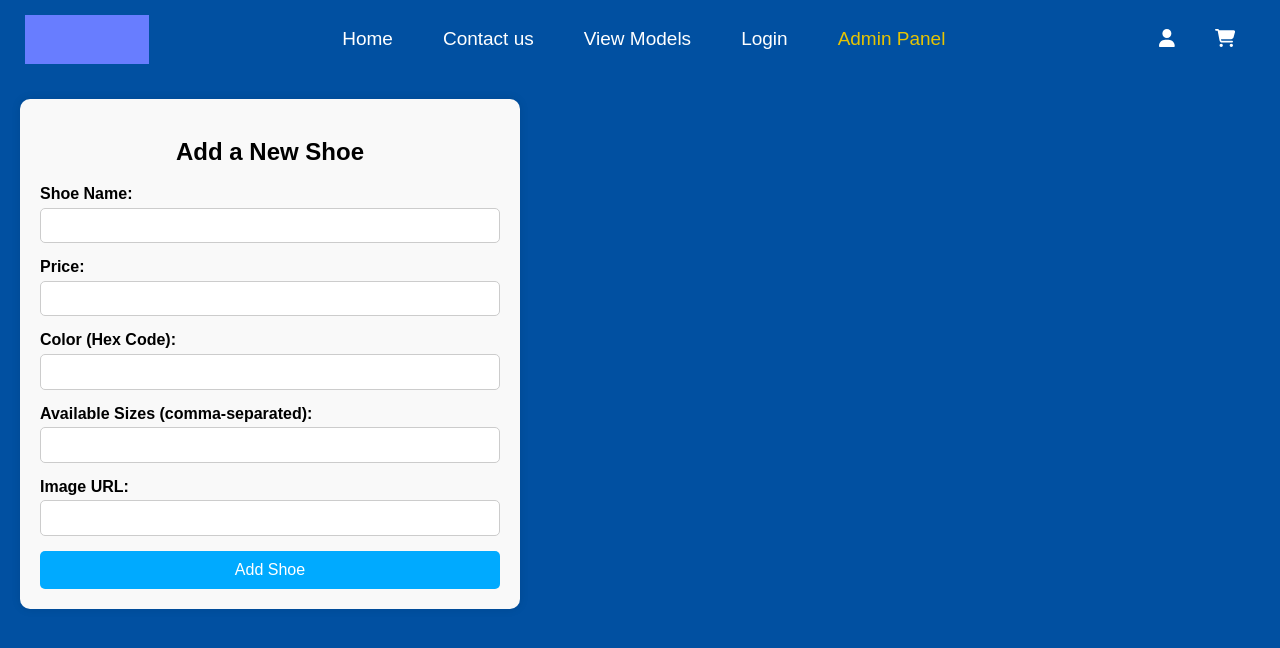
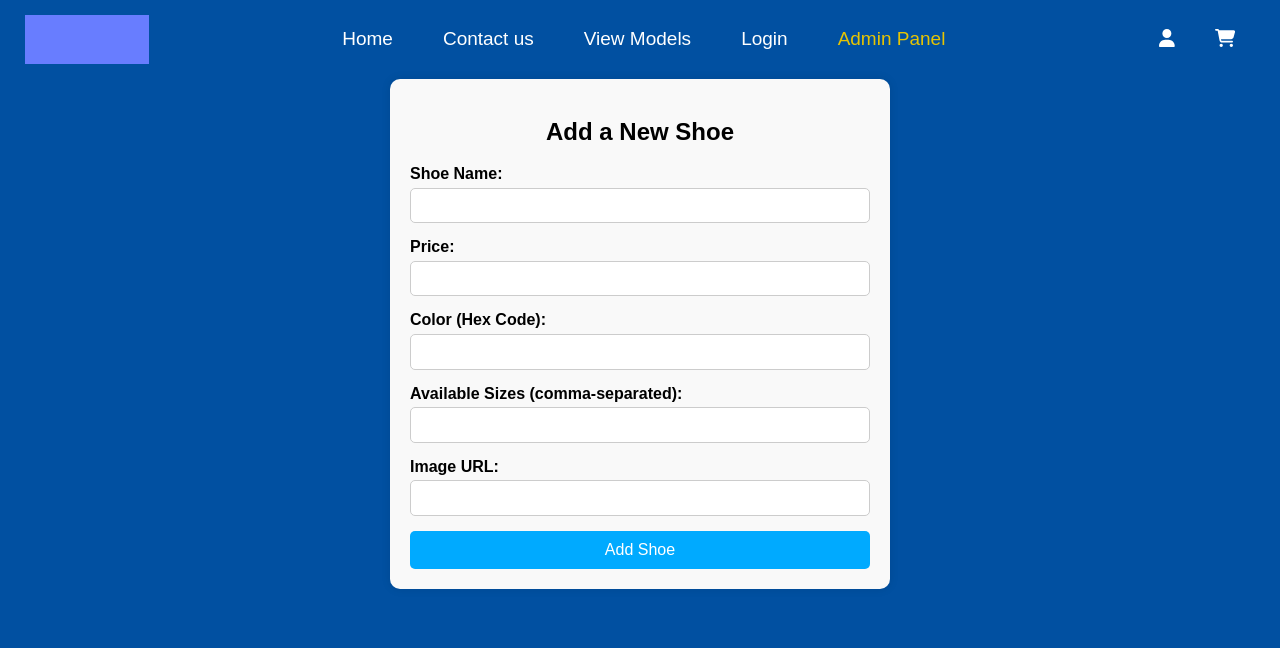
Before and after one commit to AliNiakan/shoe-shop, a React (Create React App) app: page /admin-dashbord in a window 1280 px wide. Shown: the top 648 px of the page. Built offline with nearby package versions, Linux system fonts and the light colour scheme; grey boxes are pictures that could not be loaded.

Commit message:
fix: Improve style

```diff
--- a/src/components/AdminPanel/AddShoe.css
+++ b/src/components/AdminPanel/AddShoe.css
@@ -1,8 +1,8 @@
 .add-shoe-container {
     width: 100%;
     max-width: 500px;
+    margin: 0 auto;
     padding: 20px;
-    margin: 20px;
     background-color: #f9f9f9;
     border-radius: 10px;
     color: black;
```
